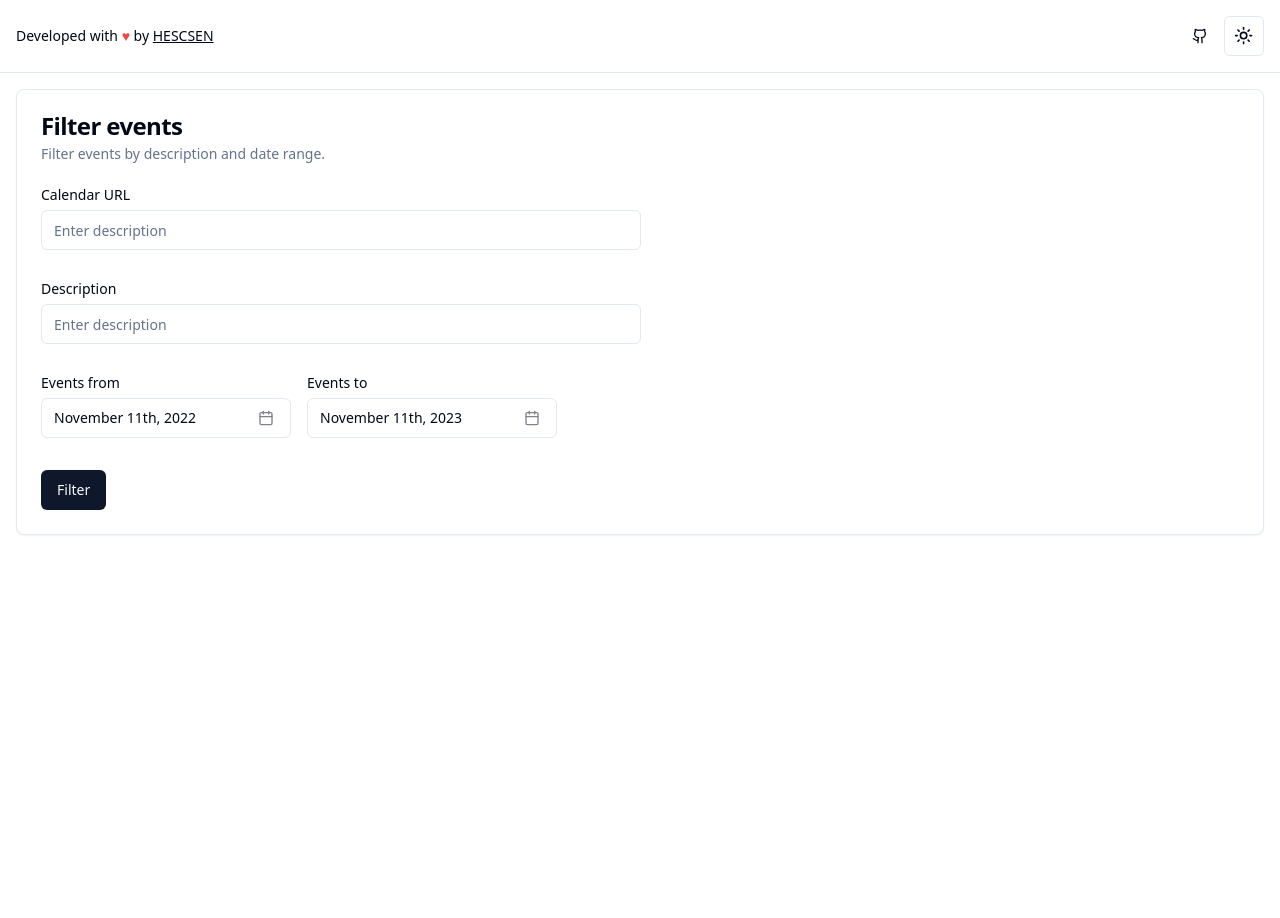
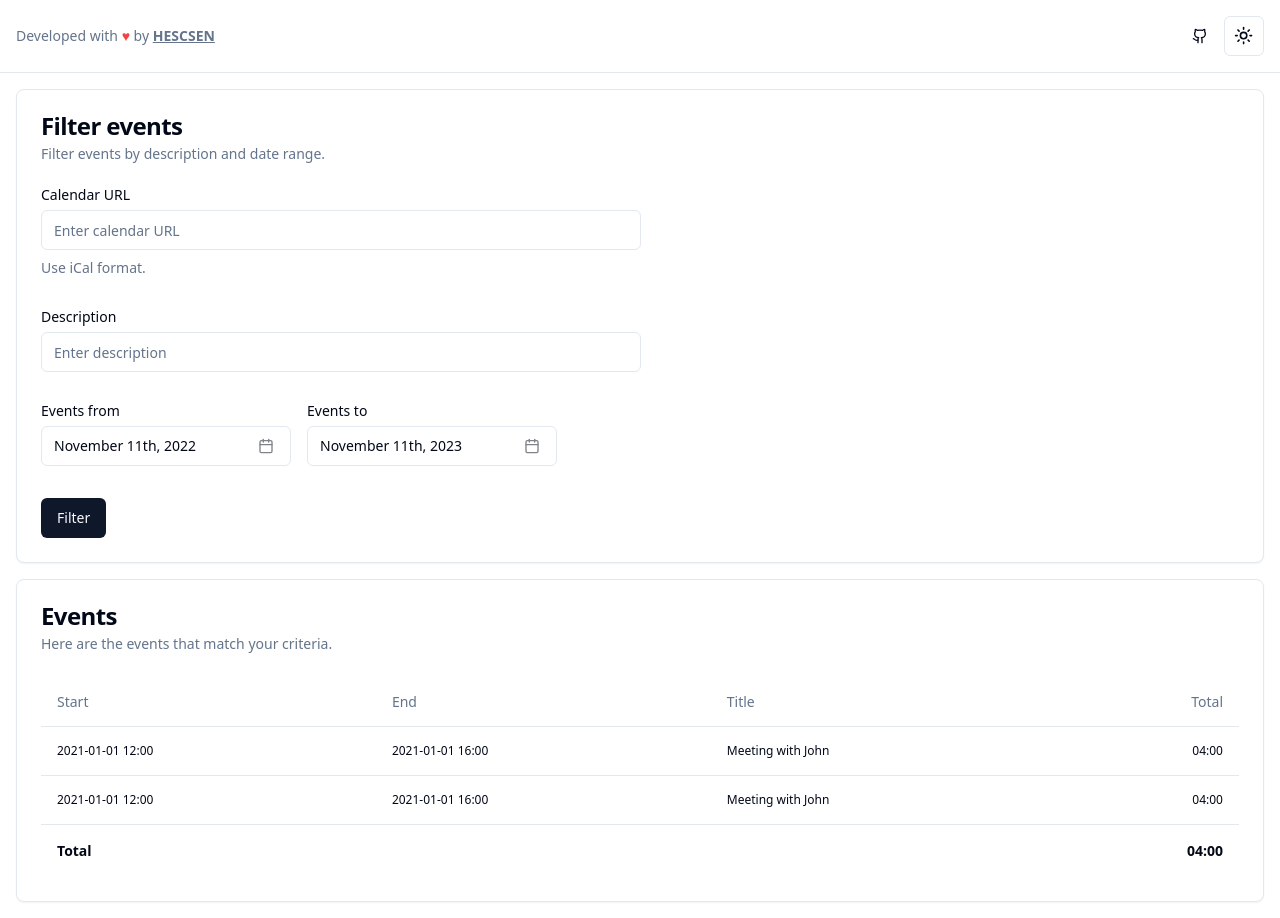
Before and after one commit to sylvainnicolet/calendar-tracking, a Next.js app: page / in a window 1280 px wide. Before the commit the page ends 800 px from the top, so only its background shows below. Built offline with nearby package versions, Linux system fonts and the light colour scheme.

Commit message:
Add simple table to display events

```diff
--- /dev/null
+++ b/src/app/EventsList.tsx
@@ -0,0 +1,70 @@
+import {
+  Card,
+  CardContent,
+  CardDescription,
+  CardHeader,
+  CardTitle,
+} from '@/components/ui/card';
+import {
+  Table,
+  TableBody,
+  TableCell,
+  TableFooter,
+  TableHead,
+  TableHeader,
+  TableRow,
+} from '@/components/ui/table';
+
+const events = [
+  {
+    start: '2021-01-01 12:00',
+    end: '2021-01-01 16:00',
+    title: 'Meeting with John',
+  },
+  {
+    start: '2021-01-01 12:00',
+    end: '2021-01-01 16:00',
+    title: 'Meeting with John',
+  },
+];
+
+export function EventsList() {
+  return (
+    <Card className='w-full'>
+      <CardHeader>
+        <CardTitle>Events</CardTitle>
+        <CardDescription>
+          Here are the events that match your criteria.
+        </CardDescription>
+      </CardHeader>
+      <CardContent>
+        <Table>
+          <TableHeader>
+            <TableRow>
+              <TableHead>Start</TableHead>
+              <TableHead>End</TableHead>
+              <TableHead>Title</TableHead>
+              <TableHead className='text-right'>Total</TableHead>
+            </TableRow>
+          </TableHeader>
+          <TableBody className='text-xs'>
+            {events.map((event) => (
+              <TableRow key={event.title}>
+                <TableCell>{event.start}</TableCell>
+                <TableCell>{event.end}</TableCell>
+                <TableCell>{event.title}</TableCell>
+                <TableCell className='text-right'>04:00</TableCell>
+              </TableRow>
+            ))}
+          </TableBody>
+          <TableFooter>
+            <TableRow className='border-0'>
+              <TableCell colSpan={3}>Total</TableCell>
+              <TableCell className='text-right'>04:00</TableCell>
+            </TableRow>
+          </TableFooter>
+        </Table>
+      </CardContent>
+    </Card>
+  );
+}
--- a/src/app/FilterEventsForm.tsx
+++ b/src/app/FilterEventsForm.tsx
@@ -18,6 +18,7 @@ import {
 import {
   Form,
   FormControl,
+  FormDescription,
   FormField,
   FormItem,
   FormLabel,
@@ -29,7 +30,6 @@ import {
   PopoverContent,
   PopoverTrigger,
 } from '@/components/ui/popover';
-import { toast } from '@/components/ui/use-toast';
 import { cn } from '@/lib/utils';
 
 const FormSchema = z.object({
@@ -68,14 +68,6 @@ export function FilterEventsForm() {
 
   function onSubmit(data: z.infer<typeof FormSchema>) {
     console.log(data);
-    toast({
-      title: 'You submitted the following values:',
-      description: (
-        <pre className='mt-2 w-[340px] rounded-md bg-slate-950 p-4'>
-          <code className='text-white'>{JSON.stringify(data, null, 2)}</code>
-        </pre>
-      ),
-    });
   }
 
   return (
@@ -97,10 +89,11 @@ export function FilterEventsForm() {
                   <FormLabel>Calendar URL</FormLabel>
                   <Input
                     {...field}
-                    placeholder='Enter description'
+                    placeholder='Enter calendar URL'
                     className='w-full max-w-[600px]'
                   />
                   <FormMessage />
+                  <FormDescription>Use iCal format.</FormDescription>
                 </FormItem>
               )}
             />
--- a/src/app/Navbar.tsx
+++ b/src/app/Navbar.tsx
@@ -5,10 +5,10 @@ export default function Navbar() {
   return (
     <div className='text-xs sm:text-sm  border-b dark:border-gray-700'>
       <nav className='p-4 flex justify-between items-center container'>
-        <p>
+        <p className='text-muted-foreground'>
           Developed with <span className='text-red-500'>♥</span> by{' '}
           <a
-            className='underline'
+            className='underline font-bold hover:text-primary'
             href='https://www.hescsen.com/'
             target='_blank'
             rel='noopener noreferrer'
--- a/src/app/page.tsx
+++ b/src/app/page.tsx
@@ -1,9 +1,11 @@
+import { EventsList } from '@/app/EventsList';
 import { FilterEventsForm } from '@/app/FilterEventsForm';
 
 export default function Home() {
   return (
-    <main className=''>
+    <main className='flex flex-col items-center gap-4'>
       <FilterEventsForm />
+      <EventsList />
     </main>
   );
 }
--- /dev/null
+++ b/src/components/ui/table.tsx
@@ -0,0 +1,110 @@
+import * as React from 'react';
+
+import { cn } from '@/lib/utils';
+
+const Table = React.forwardRef<
+  HTMLTableElement,
+  React.HTMLAttributes<HTMLTableElement>
+>(({ className, ...props }, ref) => (
+  <div className='relative w-full overflow-auto'>
+    <table
+      ref={ref}
+      className={cn('w-full caption-bottom text-sm', className)}
+      {...props}
+    />
+  </div>
+));
+Table.displayName = 'Table';
+
+const TableHeader = React.forwardRef<
+  HTMLTableSectionElement,
+  React.HTMLAttributes<HTMLTableSectionElement>
+>(({ className, ...props }, ref) => (
+  <thead ref={ref} className={cn('[&_tr]:border-b', className)} {...props} />
+));
+TableHeader.displayName = 'TableHeader';
+
+const TableBody = React.forwardRef<
+  HTMLTableSectionElement,
+  React.HTMLAttributes<HTMLTableSectionElement>
+>(({ className, ...props }, ref) => (
+  <tbody
+    ref={ref}
+    className={cn('[&_tr:last-child]:border-0', className)}
+    {...props}
+  />
+));
+TableBody.displayName = 'TableBody';
+
+const TableFooter = React.forwardRef<
+  HTMLTableSectionElement,
+  React.HTMLAttributes<HTMLTableSectionElement>
+>(({ className, ...props }, ref) => (
+  <tfoot ref={ref} className={cn('font-bold border-t', className)} {...props} />
+));
+TableFooter.displayName = 'TableFooter';
+
+const TableRow = React.forwardRef<
+  HTMLTableRowElement,
+  React.HTMLAttributes<HTMLTableRowElement>
+>(({ className, ...props }, ref) => (
+  <tr
+    ref={ref}
+    className={cn(
+      'border-b transition-colors hover:bg-muted data-[state=selected]:bg-muted',
+      className
+    )}
+    {...props}
+  />
+));
+TableRow.displayName = 'TableRow';
+
+const TableHead = React.forwardRef<
+  HTMLTableCellElement,
+  React.ThHTMLAttributes<HTMLTableCellElement>
+>(({ className, ...props }, ref) => (
+  <th
+    ref={ref}
+    className={cn(
+      'h-12 px-4 text-left align-middle font-medium text-muted-foreground [&:has([role=checkbox])]:pr-0',
+      className
+    )}
+    {...props}
+  />
+));
+TableHead.displayName = 'TableHead';
+
+const TableCell = React.forwardRef<
+  HTMLTableCellElement,
+  React.TdHTMLAttributes<HTMLTableCellElement>
+>(({ className, ...props }, ref) => (
+  <td
+    ref={ref}
+    className={cn('p-4 align-middle [&:has([role=checkbox])]:pr-0', className)}
+    {...props}
+  />
+));
+TableCell.displayName = 'TableCell';
+
+const TableCaption = React.forwardRef<
+  HTMLTableCaptionElement,
+  React.HTMLAttributes<HTMLTableCaptionElement>
+>(({ className, ...props }, ref) => (
+  <caption
+    ref={ref}
+    className={cn('mt-4 text-sm text-muted-foreground', className)}
+    {...props}
+  />
+));
+TableCaption.displayName = 'TableCaption';
+
+export {
+  Table,
+  TableHeader,
+  TableBody,
+  TableFooter,
+  TableHead,
+  TableRow,
+  TableCell,
+  TableCaption,
+};
```
